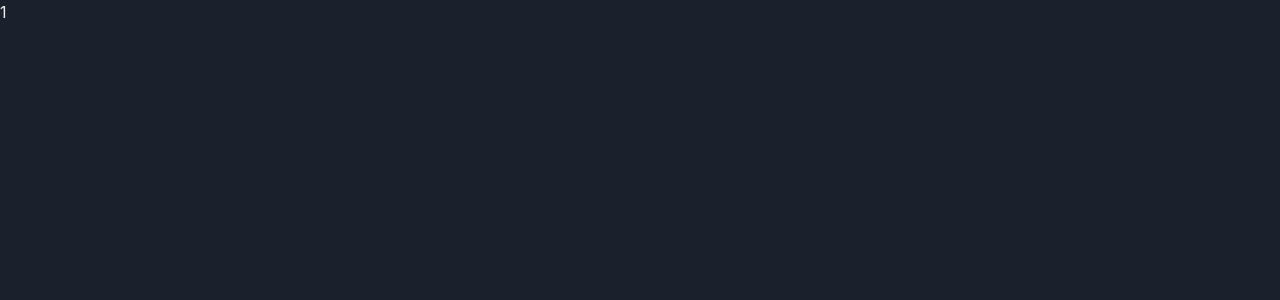
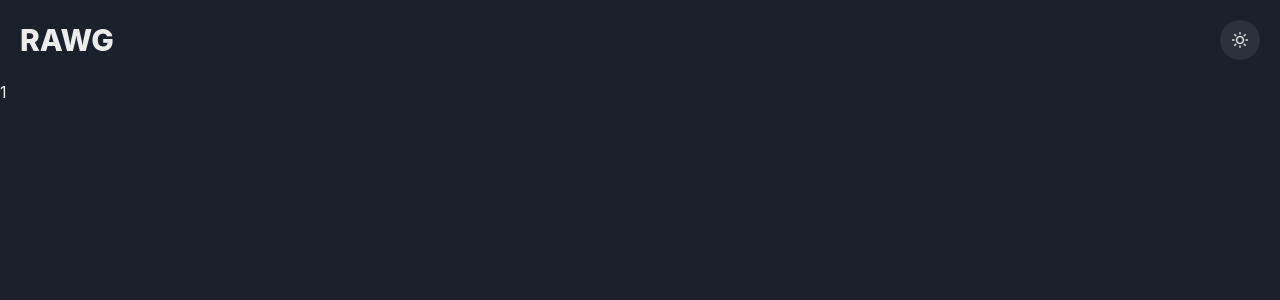
Before and after one commit to ND-Ice/rawg-game-hub, a Next.js app: page /games/1 in a window 1280 px wide. Shown: the top 300 px of the page. Built offline with nearby package versions, Linux system fonts and the light colour scheme.

Commit message:
implement the layout globally

```diff
--- a/src/pages/_app.tsx
+++ b/src/pages/_app.tsx
@@ -4,6 +4,7 @@ import { QueryClient, QueryClientProvider } from 'react-query';
 import type { AppProps } from 'next/app';
 
 import theme from '@/config/theme';
+import AppLayout from '@/layouts/AppLayout';
 
 const client = new QueryClient();
 
@@ -12,7 +13,9 @@ export default function App({ Component, pageProps }: AppProps) {
 		<ChakraProvider theme={theme}>
 			<QueryClientProvider client={client}>
 				<ColorModeScript initialColorMode={theme.config.initialColorMode} />
-				<Component {...pageProps} />
+				<AppLayout>
+					<Component {...pageProps} />
+				</AppLayout>
 			</QueryClientProvider>
 		</ChakraProvider>
 	);
--- a/src/pages/index.tsx
+++ b/src/pages/index.tsx
@@ -1,7 +1,6 @@
 import Head from 'next/head';
 import { Grid, GridItem, Heading, Show } from '@chakra-ui/react';
 
-import AppLayout from '@/layouts/AppLayout';
 import GameListing from '@/features/games/GameListing';
 import GenreSelector from '@/features/games/GenreSelector';
 import useGameQuery from '@/features/games/useGameQuery';
@@ -17,7 +16,6 @@ export default function Home() {
 				<meta name='viewport' content='width=device-width, initial-scale=1' />
 				<link rel='icon' href='/favicon.ico' />
 			</Head>
-			<AppLayout>
 			<Grid p={5} gap={10} templateColumns={{ base: '1fr', lg: '300px 1fr' }}>
 				<GridItem>
 					<Show above='lg'>
@@ -34,7 +32,6 @@ export default function Home() {
 					<GameListing />
 				</GridItem>
 			</Grid>
-			</AppLayout>
 		</>
 	);
 }
```
Lines whose indentation alone changed are shown as unchanged.
